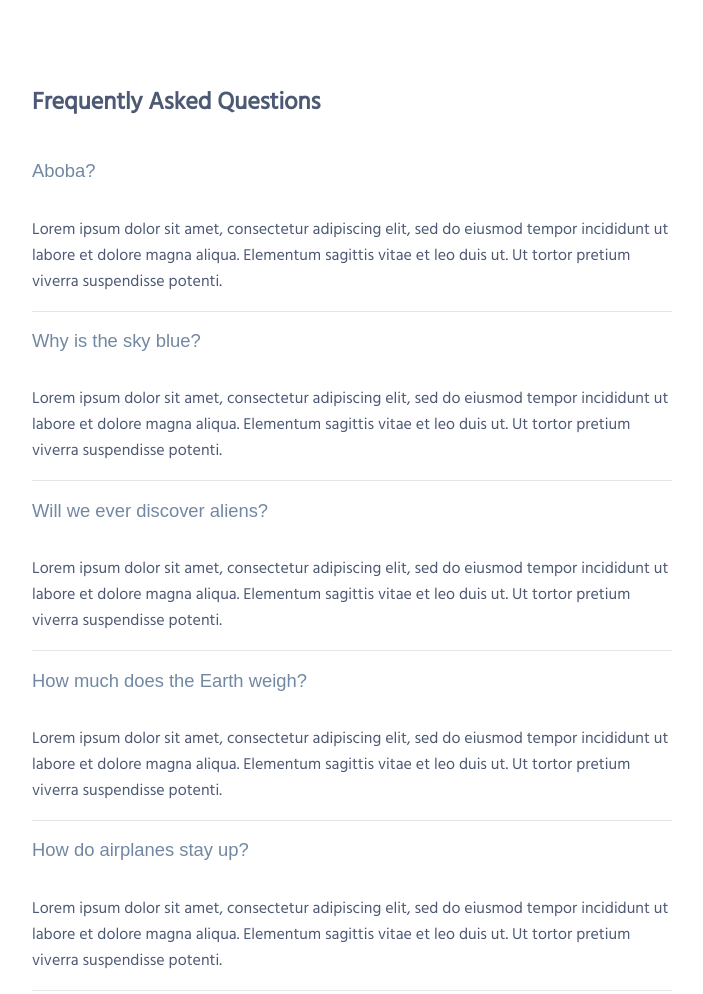
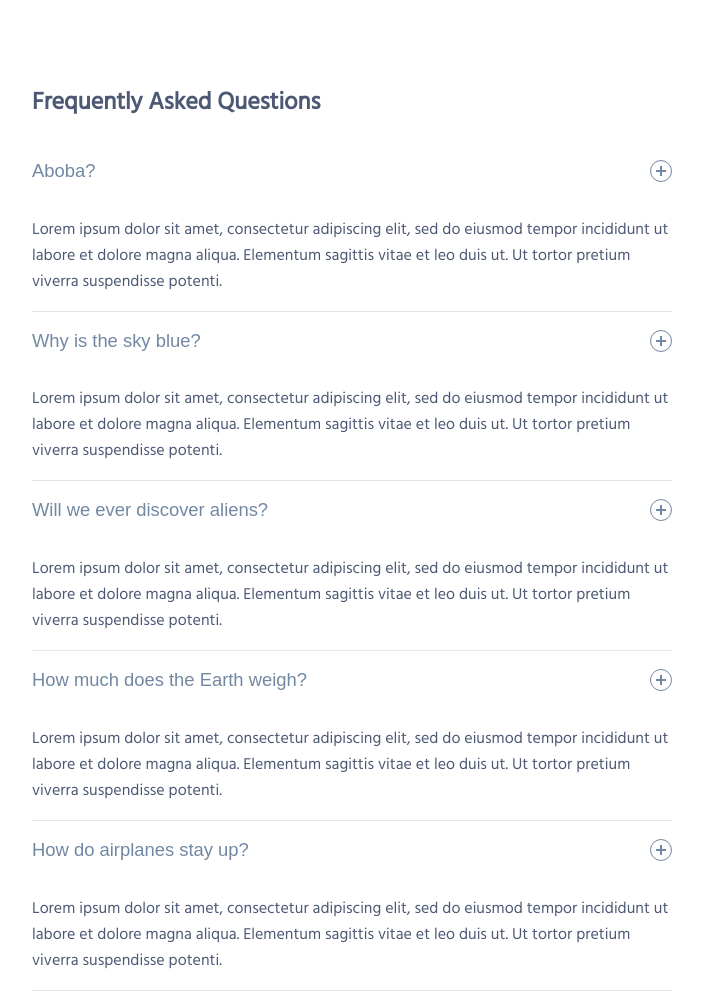
Before and after one commit to Razer2550/FAQ-animation, a plain HTML site: page index.html in a window 1280 px wide. Shown: the whole page, without its empty margins (288-991 px from the left). Drawn offline with Linux system fonts and the light colour scheme.

Commit message:
add button style

```diff
--- a/sass/style.scss
+++ b/sass/style.scss
@@ -58,5 +58,38 @@ button {
             border: 1px solid $blue;
         }
     }
+}
 
+.accordion-title {
+    padding: 1em 1.5em 1em 0;
 }
+.icon {
+    display: inline-block;
+    position: absolute;
+    top: 18px;
+    right: 0;
+    width: 22px;
+    height: 22px;
+    border: 1px solid;
+    border-radius: 22px;
+    &::before {
+        display: block;
+        position: absolute;
+        content: '';
+        top: 9px;
+        left: 5px;
+        width: 10px;
+        height: 2px;
+        background: currentColor;
+    }
+    &::after {
+        display: block;
+        position: absolute;
+        content: '';
+        top: 5px;
+        left: 9px;
+        width: 2px;
+        height: 10px;
+        background: currentColor;
+    }
+}
```
Also changed, not shown: style/style.css, 1 other file.
